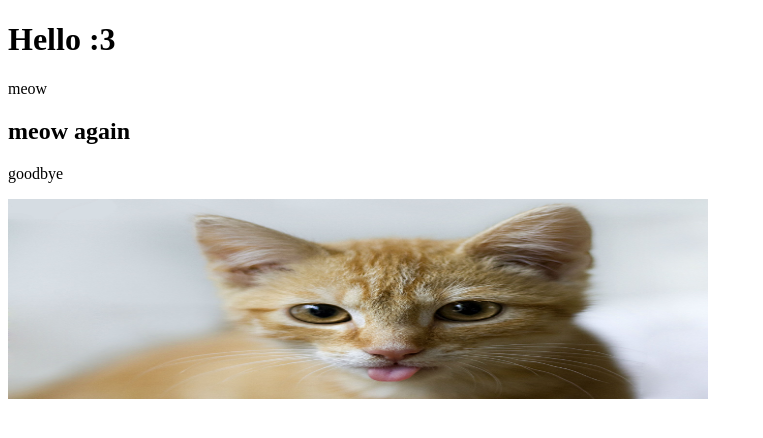
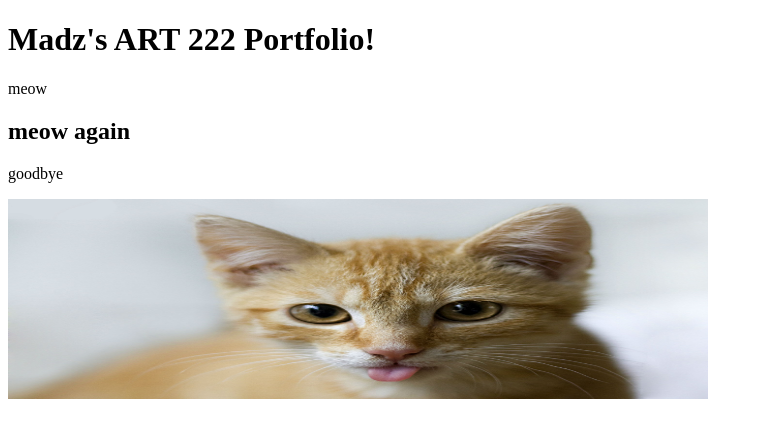
Before and after one commit to xmaddz/digimadz, a plain HTML site: page index.html in a window 1280 px wide. Shown: the whole page, without its empty margins (0-763 px from the left). Drawn offline with Linux system fonts and the light colour scheme.

Commit message:
Update index.html

```diff
--- a/index.html
+++ b/index.html
@@ -4,7 +4,7 @@
   <title>DigiMadz</title>
 </head>
 <body>
-  <h1>Hello :3</h1>
+  <h1>Madz's ART 222 Portfolio!</h1>
 <p> meow </p>
 <h2> meow again</h2>
   <p> goodbye </p>
```
